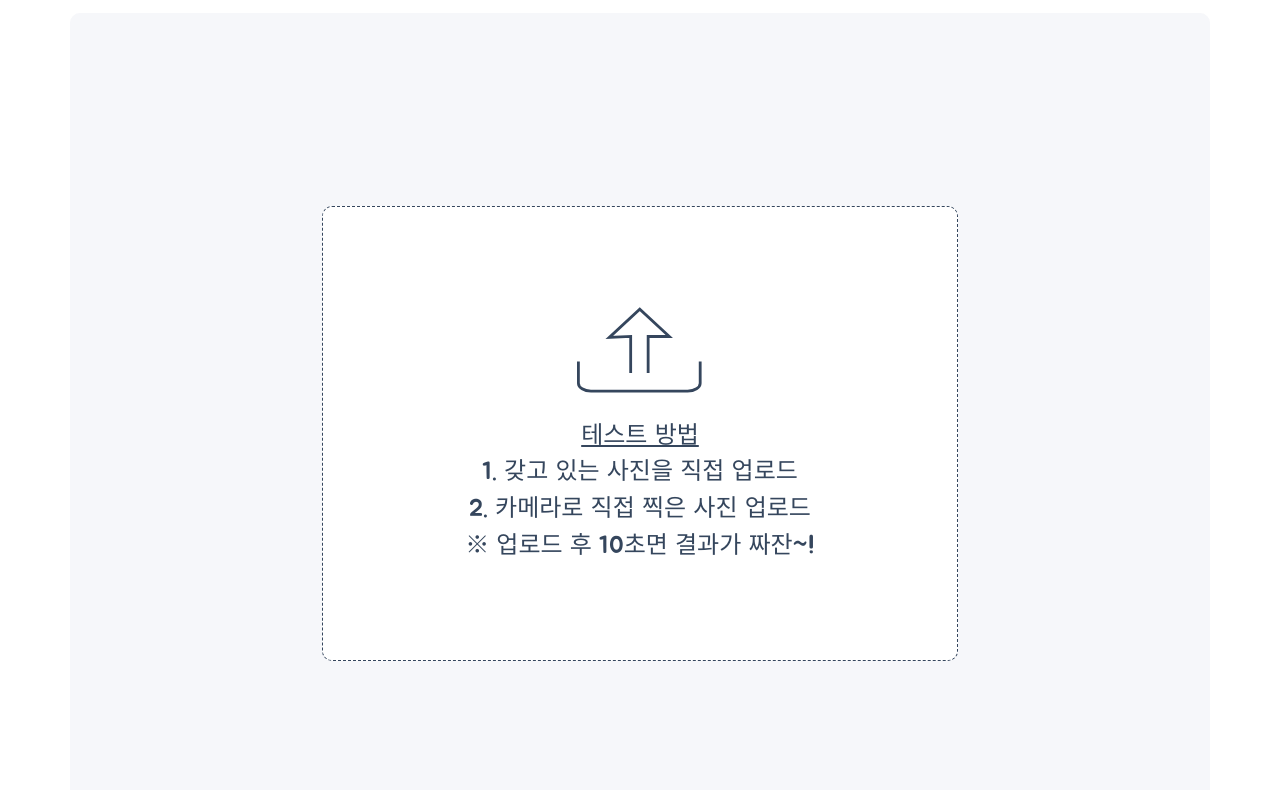
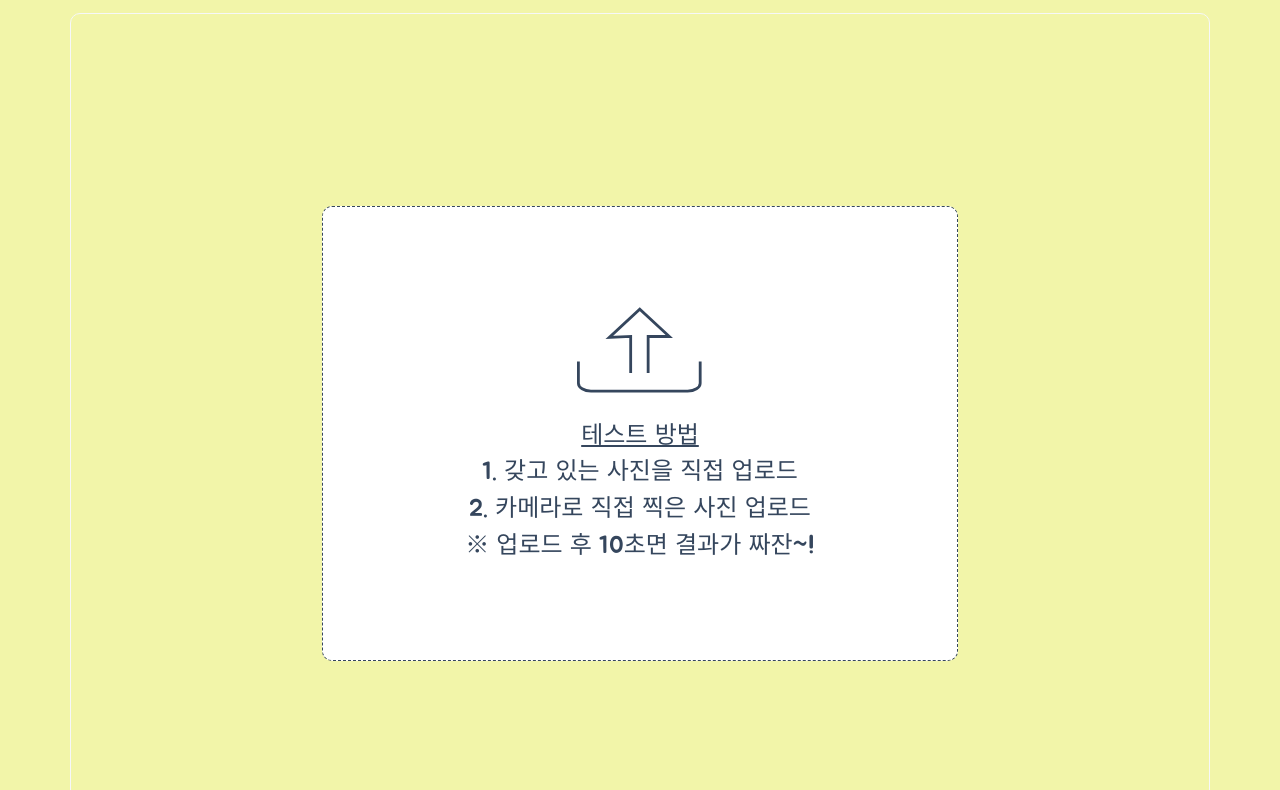
Before and after one commit to blueoss/girlcrush, a plain HTML site: page index.html in a window 1280 px wide. Shown: the part 325-1115 px from the top of the page. Drawn offline with nearby package versions, Linux system fonts and the light colour scheme; a script that the page names is missing.

Commit message:
color change

```diff
--- a/style.css
+++ b/style.css
@@ -1,6 +1,6 @@
 body {
   font-family: 'Jua', sans-serif;
-  background-color: #ffffff;
+  background-color: #F2F5A9;
   box-sizing: border-box;
   color: #35465d;
 }
@@ -9,7 +9,7 @@ body {
     margin: 0 auto;
     border-radius: 10px;
     border: solid 1.5px #f6f7fa;
-    background-color: #f6f7fa;
+    background-color: #F2F5A9;
 }
 .file-upload-btn {
   width: 100%;
```
